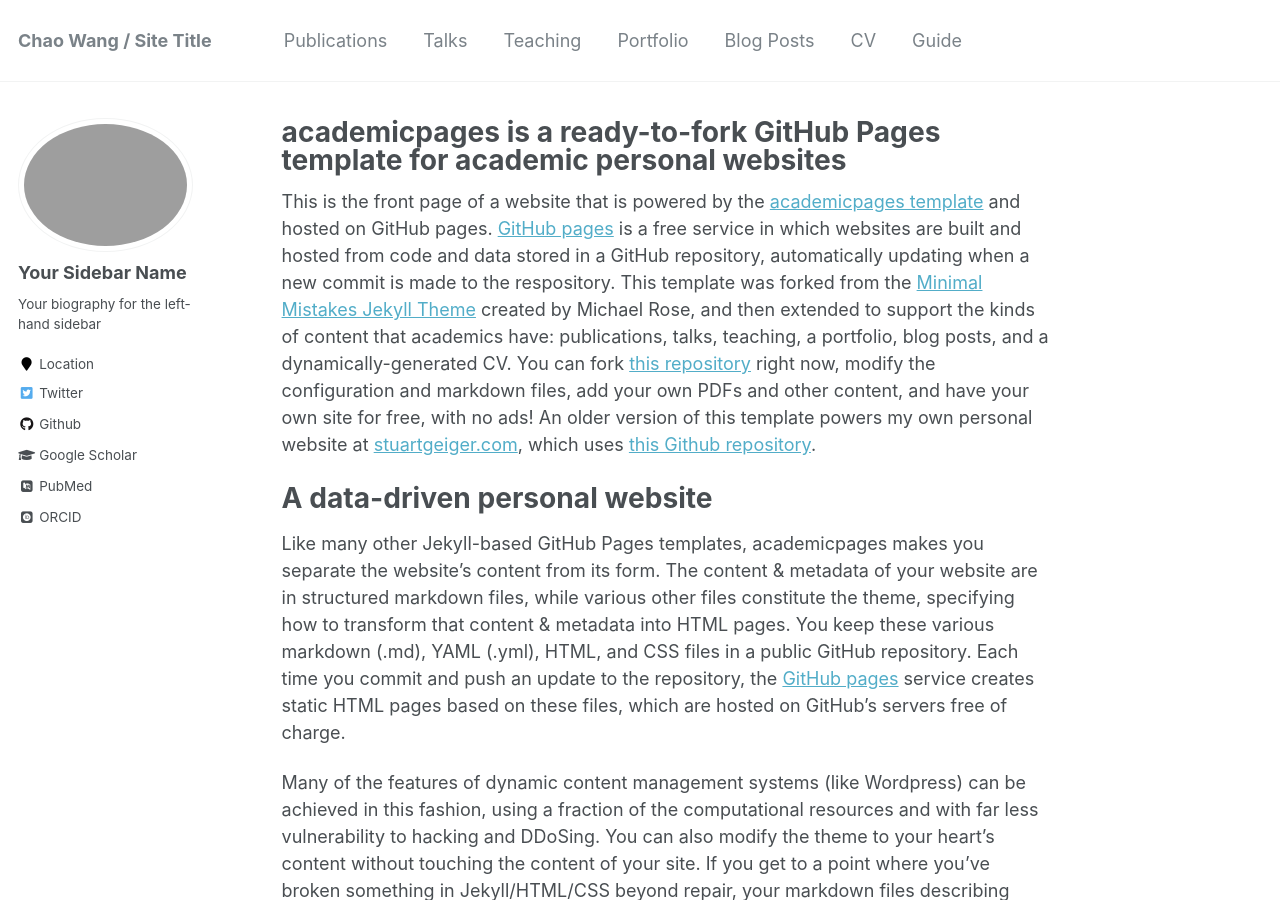
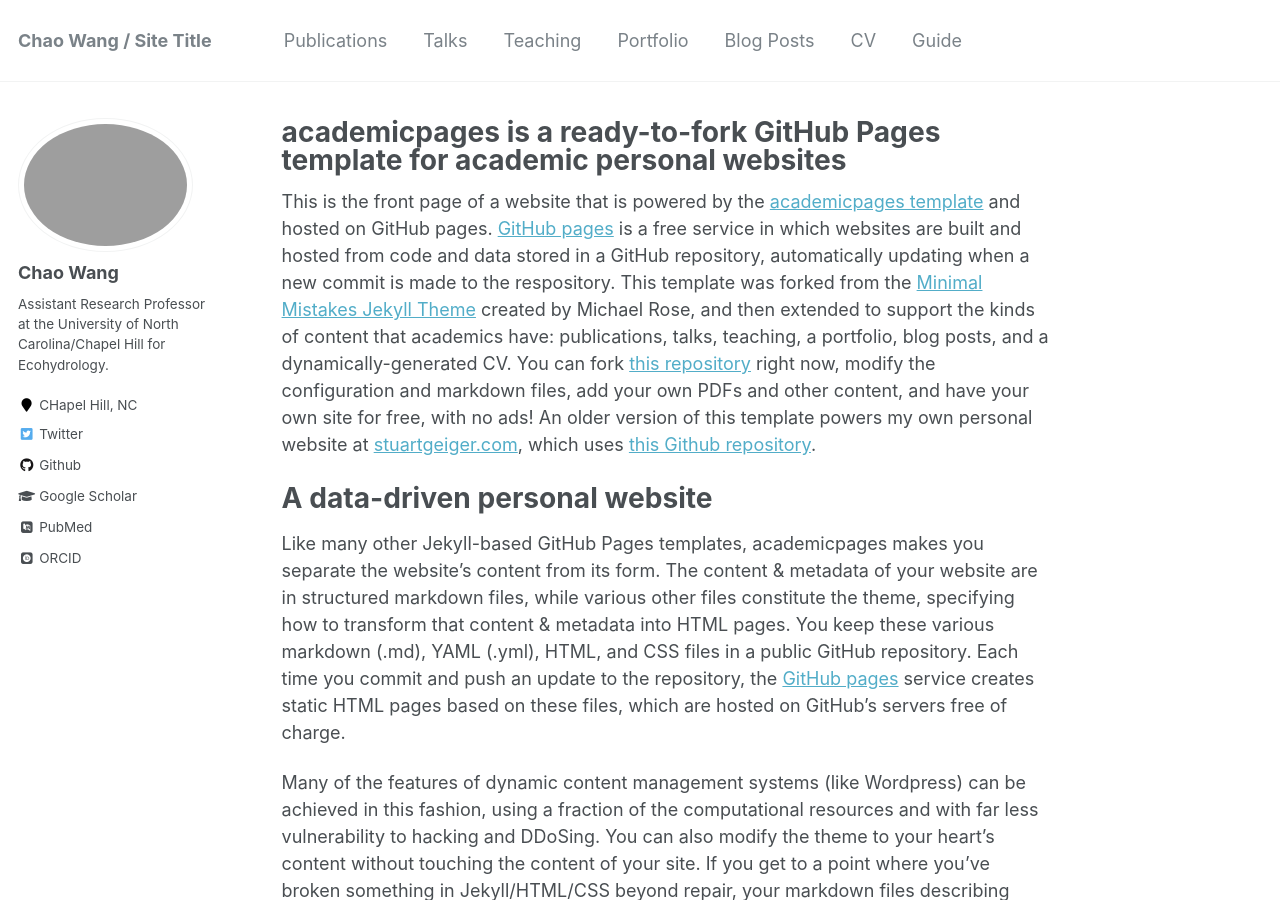
Before and after one commit to ChaoEcohydroRS/GlobalEcoHydro, a Jekyll site: the page built from _pages/about.md, in a window 1280 px wide and 900 px high. Built offline with Jekyll 4.4.1, drawn with Linux system fonts in a browser that asks for light colours; some web fonts are replaced.

Commit message:
Update _config.yml

```diff
--- a/_config.yml
+++ b/_config.yml
@@ -80,10 +80,10 @@ analytics:
 
 # Site Author
 author:
-  name             : "Your Sidebar Name"
+  name             : "Chao Wang"
   avatar           : "profile.png"
-  bio              : "Your biography for the left-hand sidebar"
-  location         : "Location"
+  bio              : "Assistant Research Professor at the University of North Carolina/Chapel Hill for Ecohydrology."
+  location         : "CHapel Hill, NC"
   employer         :
   pubmed           : "https://www.ncbi.nlm.nih.gov/pubmed/?term=john+snow"
   googlescholar    : "http://yourfullgooglescholarurl.com"
```
